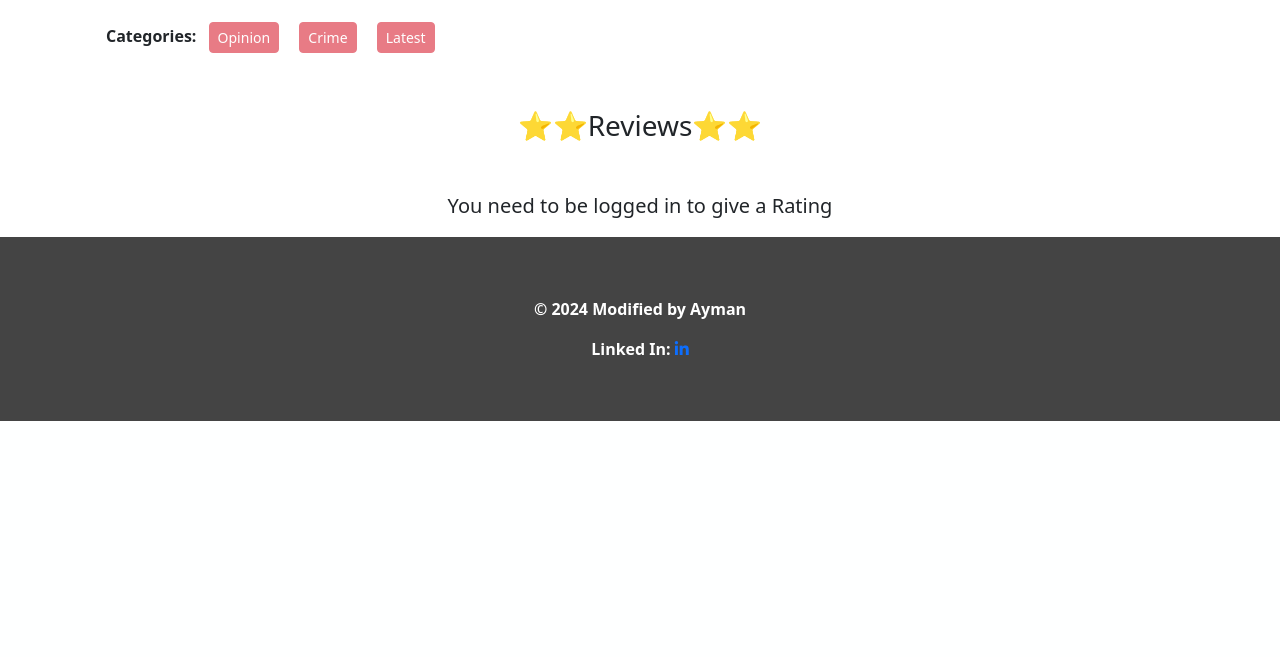
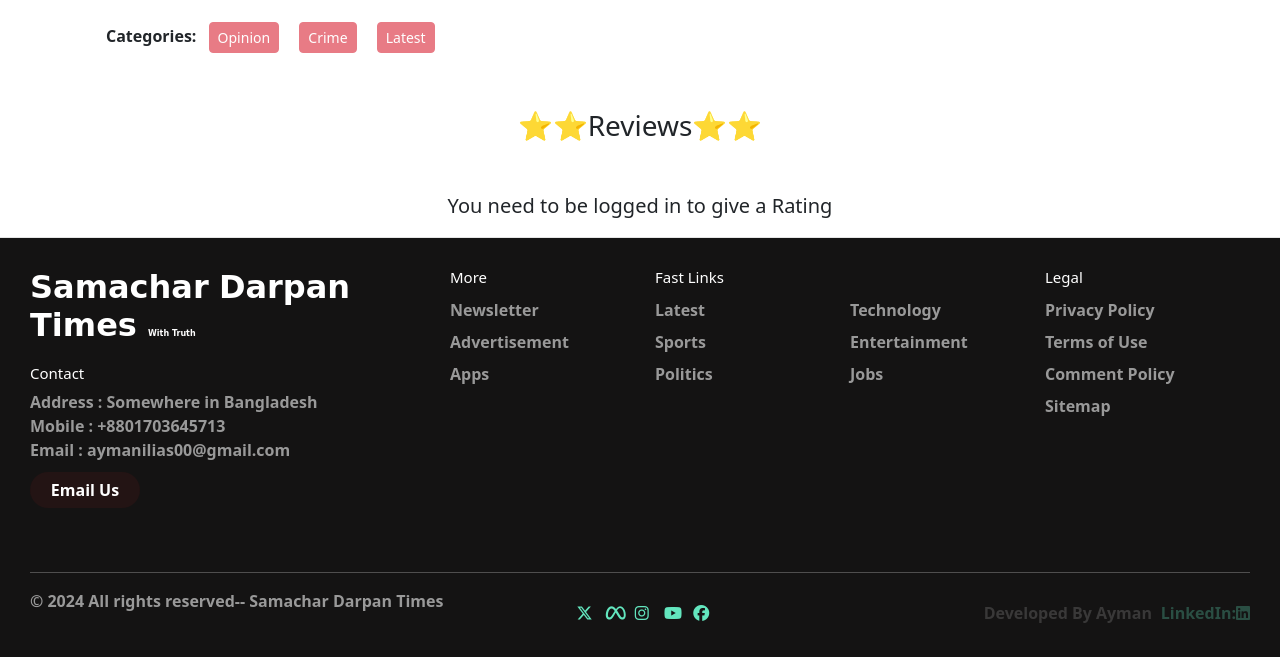
Before and after one commit to Ayman-ilias/Newspaper-Website-Using-Django, a Django app: page /samachar_darpan/detail/20/ in a window 1280 px wide. Shown: the part 1766-2423 px from the top of the page. Before the commit the page ends 2187 px from the top, so only its background shows below. Run offline with Django 5.2, Linux system fonts and the light colour scheme; data comes from the database, SQL or seed files in the repository; data that the repository does not hold is empty; some libraries are stand-ins or nearby versions.

Commit message:
donedone

```diff
--- a/templates/base.html
+++ b/templates/base.html
@@ -16,6 +16,200 @@
 
 
     <style>
+
+*, *:before, *:after {
+  box-sizing: border-box;
+}
+
+
+
+
+
+.footer {
+  display: flex;
+  flex-flow: row wrap;
+  padding: 30px 30px 20px 30px;
+  color: white;
+  background-color: rgb(20, 19, 19);
+  border-top: 1px solid #e5e5e5;
+}
+
+.footer > * {
+  flex:  1 100%;
+}
+
+.footer__addr {
+  margin-right: 1.25em;
+  margin-bottom: 2em;
+}
+
+.footer__logo {
+  font-family: 'Pacifico', cursive;
+  font-weight: 400;
+  /* text-transform: lowercase; */
+  font-size: 2rem;
+  /* animation: animate 1.5s linear infinite; */
+  /* animation: rotate 10s alternate infinite; */
+}
+/* @keyframes animate {
+            0% {
+                opacity: 0;
+            }
+
+            50% {
+                opacity: 0.7;
+            }
+
+            100% {
+                opacity: 0;
+            }
+        }  */
+        /* @keyframes rotate {
+  from {
+    transform-origin: top left;
+    transform: rotate(0deg);
+  }
+  to {
+    transform-origin: top left;
+    transform: rotate(90deg);
+    padding: 10px 30px;
+  }
+}
+
+@keyframes rotateP {
+  from {
+    transform: rotate(0deg);
+  }
+  to {
+    transform: rotate(0deg);
+    padding-top: 30px;
+    margin-left: -20px;
+  } */
+/* } */
+
+
+
+
+
+
+
+
+.footer__addr h2 {
+  margin-top: 1.3em;
+  font-size: 15px;
+  font-weight: 400;
+}
+
+.nav__title {
+  font-weight: 400;
+  font-size: 15px;
+}
+
+.footer address {
+  font-style: normal;
+  color: #999;
+}
+
+.footer__btn {
+  display: flex;
+  align-items: center;
+  justify-content: center;
+  height: 36px;
+  max-width: max-content;
+  background-color: rgba(220, 36, 36, 0.07);
+  border-radius: 100px;
+  color: #ffffff;
+  line-height: 0;
+  margin: 0.6em 0;
+  font-size: 1rem;
+  padding: 0 1.3em;
+}
+
+.footer ul {
+  list-style: none;
+  padding-left: 0;
+}
+
+.footer li {
+  line-height: 2em;
+}
+
+.footer a {
+  text-decoration: none;
+}
+
+.footer__nav {
+  display: flex;
+	flex-flow: row wrap;
+}
+
+.footer__nav > * {
+  flex: 1 50%;
+  margin-right: 1.25em;
+}
+
+.nav__ul a {
+  color: #999;
+}
+
+.nav__ul--extra {
+  column-count: 2;
+  column-gap: 1.25em;
+}
+
+.legal {
+  display: flex;
+  flex-wrap: wrap;
+  color: #999;
+}
+
+.legal__links {
+  display: flex;
+  align-items: center;
+  animation: animate 3s linear infinite;
+}
+
+@keyframes animate {
+            0% {
+                opacity: 0;
+            }
+
+            50% {
+                opacity: 0.7;
+            }
+
+            100% {
+                opacity: 0;
+            }
+        }  */
+
+.developer {
+  margin: auto;
+}
+
+@media screen and (min-width: 24.375em) {
+  .legal .legal__links {
+    margin-left: auto;
+  }
+}
+
+@media screen and (min-width: 40.375em) {
+  .footer__nav > * {
+    flex: 1;
+  }
+
+  .nav__item--extra {
+    flex-grow: 2;
+  }
+
+  .footer__addr {
+    flex: 1 0px;
+  }
+
+  .footer__nav {
+    flex: 2 0px;
+  }
+}
 
         /* body {
             position: relative;
@@ -123,29 +317,112 @@
 
 
 
-<footer class="footer text-white" style="background-color: #444444; padding: 60px 0;">
-    <div class="container">
-        <div class="row">
-            <div class="col text-center">
-                <strong>
-                    <p class="text-white font-weight-bold mb-0">
-                        © {% now "Y" %} Modified by Ayman
-                    </p>
-                </strong>
-            </div>
-        </div>
-        <div class="row mt-3">
-            <div class="col text-center">
-                <strong>
-                    Linked In:
-                    <a href="http://www.linkedin.com/in/ayman-ilias-b94082175" target="_blank" class="mr-4">
-                        <i class="fab fa-linkedin-in"></i>
-                    </a>
-                </strong>
-            </div>
-        </div>
+<footer class="footer">
+
+    <div class="footer__addr">
+      <h1 class="footer__logo"> <strong class="Samachar">Samachar</strong> <strong class="Darpan">Darpan</strong> <strong class="Times">Times&nbsp;</strong><strong style="font-size: 8px;">With Truth</strong></h1>
+
+
+      <h2>Contact</h2>
+
+      <address>
+       Address : Somewhere in Bangladesh<br>
+       Mobile : +8801703645713 <br>
+       Email : aymanilias00@gmail.com <br>
+
+        <a class="footer__btn" href="mailto:info.go.ayman@gmail.com">Email Us</a>
+      </address>
     </div>
-</footer>
+
+    <ul class="footer__nav">
+      <li class="nav__item">
+        <h2 class="nav__title">More</h2>
+
+        <ul class="nav__ul">
+          <li>
+            <a href="#">Newsletter</a>
+          </li>
+
+          <li>
+            <a href="#">Advertisement</a>
+          </li>
+
+          <li>
+            <a href="#">Apps</a>
+          </li>
+        </ul>
+      </li>
+
+      <li class="nav__item nav__item--extra">
+        <h2 class="nav__title">Fast Links</h2>
+
+        <ul class="nav__ul nav__ul--extra">
+          <li>
+            <a href="#">Latest</a>
+          </li>
+
+          <li>
+            <a href="#">Sports</a>
+          </li>
+
+          <li>
+            <a href="#">Politics</a>
+          </li>
+
+          <li>
+            <a href="#">Technology</a>
+          </li>
+
+          <li>
+            <a href="#">Entertainment</a>
+          </li>
+
+          <li>
+            <a href="#">Jobs</a>
+          </li>
+        </ul>
+      </li>
+
+      <li class="nav__item">
+        <h2 class="nav__title">Legal</h2>
+
+        <ul class="nav__ul">
+          <li>
+            <a href="#">Privacy Policy</a>
+          </li>
+
+          <li>
+            <a href="#">Terms of Use</a>
+          </li>
+
+          <li>
+            <a href="#">Comment Policy</a>
+          </li>
+          <li>
+            <a href="#">Sitemap</a>
+          </li>
+        </ul>
+      </li>
+    </ul>
+    <hr>
+    <div class="legal">
+      <p> © {% now "Y" %} All rights reserved--<strong> Samachar Darpan Times </strong></p>
+      <div style="margin: auto;">
+        <i class="fa-brands fa-x-twitter" style="color: #63E6BE; width: 25px;"></i>
+        <i class="fa-brands fa-meta" style="color: #63E6BE;width: 25px"></i>
+        <i class="fa-brands fa-instagram" style="color: #63E6BE;width: 25px"></i>
+        <i class="fa-brands fa-youtube" style="color: #63E6BE;width: 25px"></i>
+        <i class="fa-brands fa-facebook" style="color: #63E6BE;width: 25px"></i>
+      </div>
+
+      <div class="legal__links">
+        <strong>Developed By Ayman &nbsp;</strong> <br>
+        <br>
+        <a href="http://www.linkedin.com/in/ayman-ilias-b94082175" target="_blank" class="mr-4" style="color: #63E6BE;">  LinkedIn:<i class="fa-brands fa-linkedin" style="color: #63E6BE;"></i></span>
+        </a>
+      </div>
+    </div>
+  </footer>
     {% block script %}
         <script>
 
```
